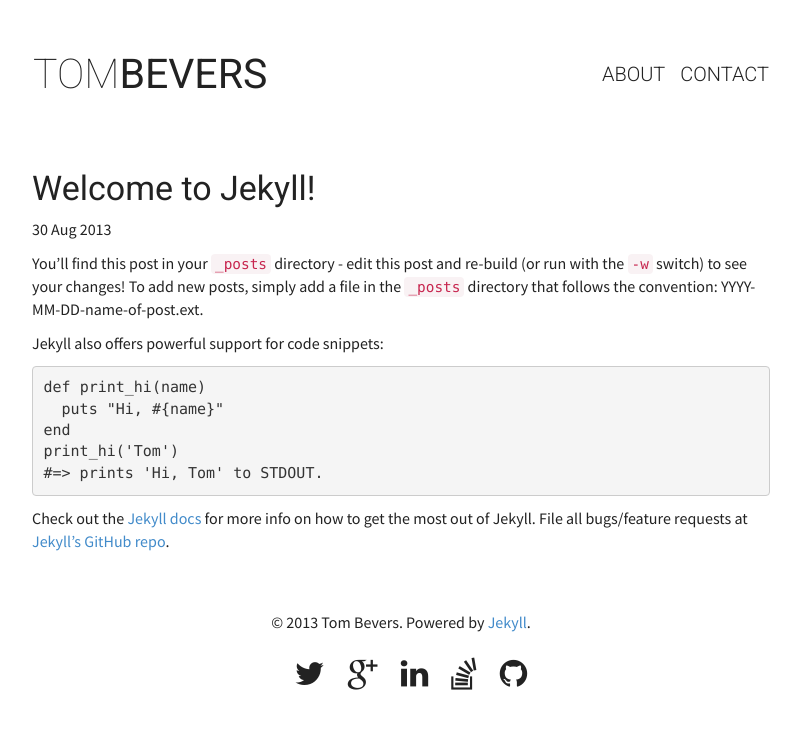
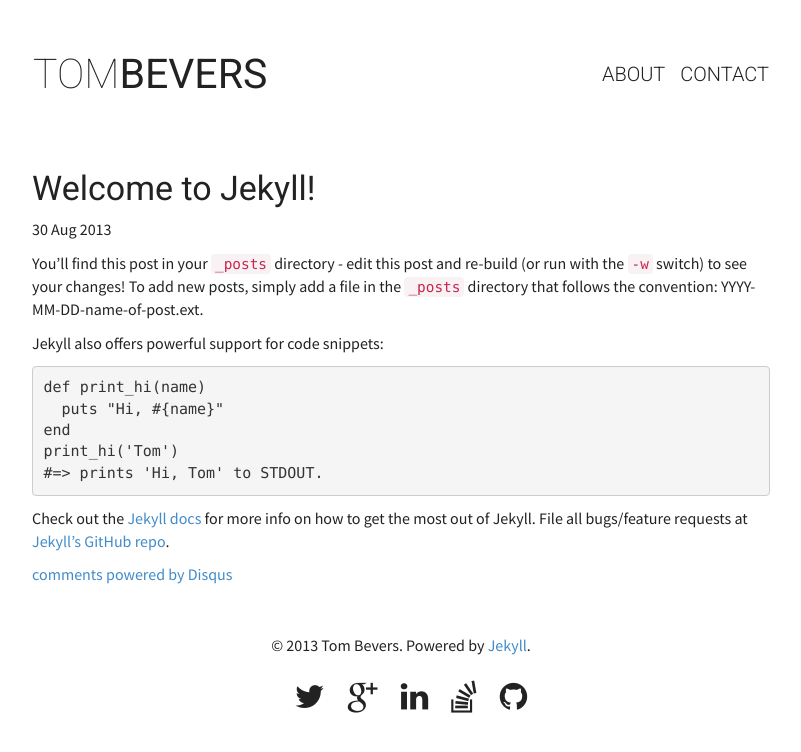
Before and after one commit to tombevers/tombevers.me, a Jekyll site: the page built from _posts/2013-08-29-welcome-to-jekyll.markdown, in a window 1280 px wide. Shown: the top 752 px of the page, without its empty margins (239-1040 px from the left). Built offline with Jekyll 4.4.1, drawn with Linux system fonts in a browser that asks for light colours; Markdown is read by kramdown in place of the engine named in the settings; comment, search, counter and statistics services are not loaded; part of the change alters nothing that is shown.

Commit message:
Implement disqus comments

```diff
--- a/_config.yml
+++ b/_config.yml
@@ -20,6 +20,9 @@ owner:
 google_analytics:   UA-2215924-9
 google_verify:
 
+# Diqus account for comments
+disqus: tombevers
+
 # Links to include in top navigation
 # For external links add external: true
 links:
--- /dev/null
+++ b/_includes/comments.html
@@ -0,0 +1,16 @@
+{% if page.comments %}
+<div id="disqus_thread"></div>
+<script type="text/javascript">
+    /* * * CONFIGURATION VARIABLES: EDIT BEFORE PASTING INTO YOUR WEBPAGE * * */
+    var disqus_shortname = '{{ site.disqus }}'; // required: replace example with your forum shortname
+
+    /* * * DON'T EDIT BELOW THIS LINE * * */
+    (function() {
+        var dsq = document.createElement('script'); dsq.type = 'text/javascript'; dsq.async = true;
+        dsq.src = '//' + disqus_shortname + '.disqus.com/embed.js';
+        (document.getElementsByTagName('head')[0] || document.getElementsByTagName('body')[0]).appendChild(dsq);
+    })();
+</script>
+<noscript>Please enable JavaScript to view the <a href="http://disqus.com/?ref_noscript">comments powered by Disqus.</a></noscript>
+<a href="http://disqus.com" class="dsq-brlink">comments powered by <span class="logo-disqus">Disqus</span></a>
+{% endif %}
--- a/_layouts/post.html
+++ b/_layouts/post.html
@@ -7,3 +7,5 @@ layout: default
 <div class="post">
 {{ content }}
 </div>
+{% if site.disqus and page.comments %}<div id="disqus_thread"></div>{% endif %}
+{% include comments.html %}
--- a/_posts/2013-08-29-welcome-to-jekyll.markdown
+++ b/_posts/2013-08-29-welcome-to-jekyll.markdown
@@ -3,6 +3,7 @@ layout: post
 title:  "Welcome to Jekyll!"
 date:   2013-08-29 23:25:48
 categories: jekyll update
+comments: true
 ---
 
 You'll find this post in your `_posts` directory - edit this post and re-build (or run with the `-w` switch) to see your changes!
```
